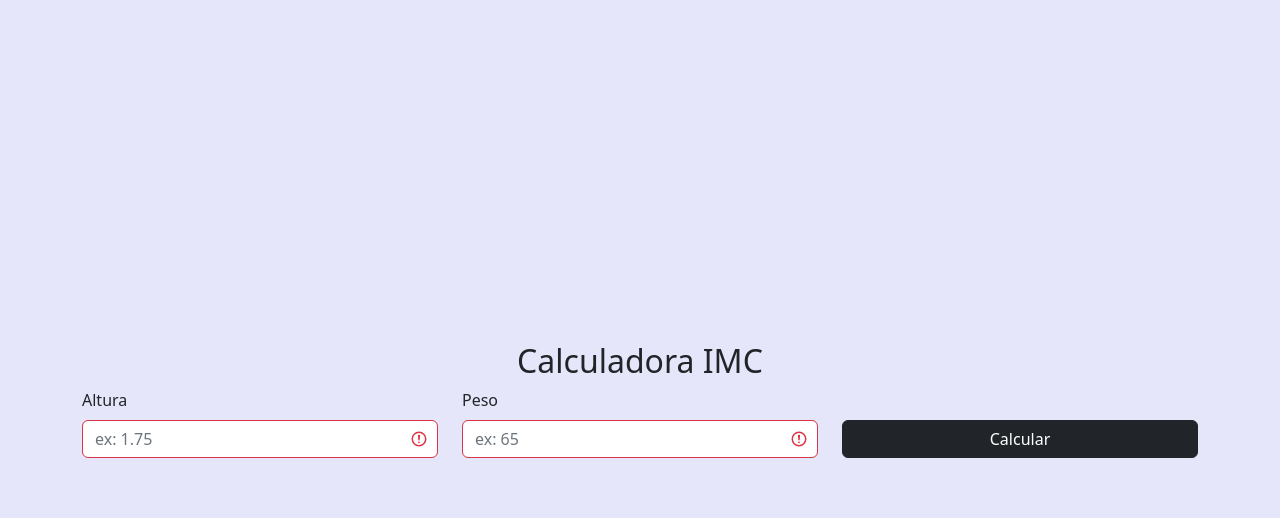
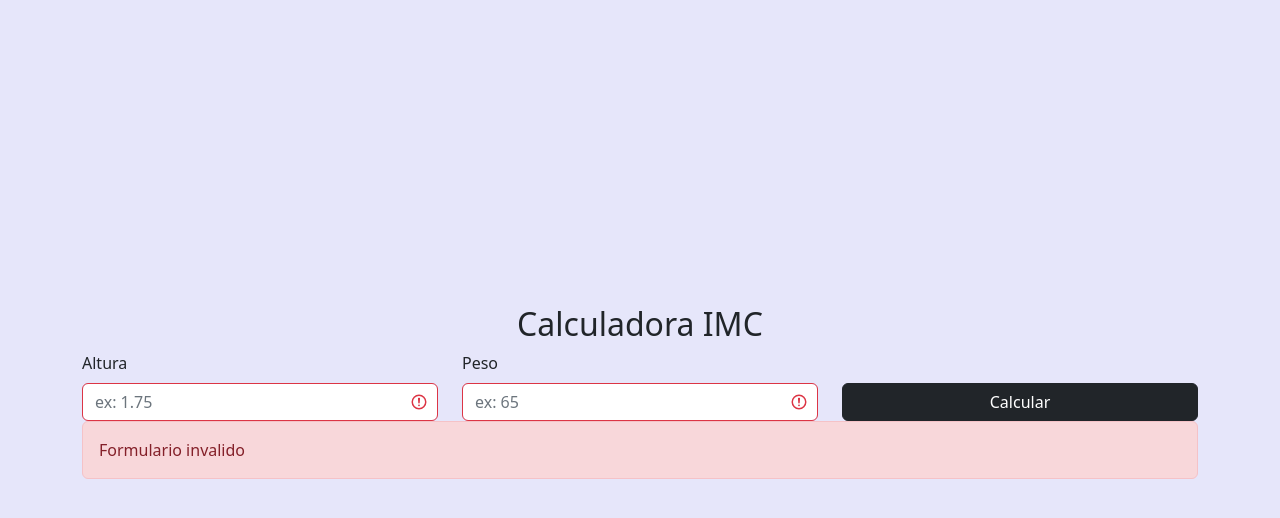
Before and after one commit to thaissaduraess/IMC-project, a plain HTML site: page project-IMC/index.html in a window 1280 px wide. Both pictures are taken after a click on the input "Calcular". Drawn offline with nearby package versions, Linux system fonts and the light colour scheme.

Commit message:
create function

```diff
--- a/project-IMC/index.html
+++ b/project-IMC/index.html
@@ -28,13 +28,16 @@
                     <input id="peso" type="text" class="form-control" placeholder="ex: 65">
                 </div>
                 <div class="col d-flex align-items-end w-50">
-                    <input class="btn btn-dark flex-grow-1" type="submit" value="Calcular" onclick="executeProcess()" ></input>
+                    <input class="btn btn-dark flex-grow-1" type="submit" value="Calcular"
+                        onclick="executeProcess()"></input>
                 </div>
             </div>
+            <div id="errorResult" hidden="true" role="alert">
 
+            </div>
             <table id="table-imc" class="table align-self-sm-center m-3">
                 <tbody>
-                        <tr class="h2 text-center" >
+                    <tr class="h2 text-center">
                         <td colspan="2" id="resultado">...</td>
                     </tr>
                     <tr id="abaixoPeso">
@@ -67,29 +70,33 @@
     </div>
 </body>
 <script>
+    const HIDE_COMMANDS = {
+        SHOW: 'papadinha',
+        HIDE: 'de porco'
+    }
     const bgSuccess = 'bg-success';
     const bgWarning = 'bg-warning';
     const bgDanger = 'bg-danger';
     const bgBlack = 'bg-black';
 
     const IMCDICT = {
-        ABAIXOPESO:{
+        ABAIXOPESO: {
             background: bgWarning,
             row: 'abaixoPeso'
         },
-        PESONORMAL:{
+        PESONORMAL: {
             background: bgSuccess,
             row: 'pesoNormal'
         },
-        SOBREPESO:{
+        SOBREPESO: {
             background: bgWarning,
             row: 'sobrepeso'
         },
-        OBESIDADE1:{
+        OBESIDADE1: {
             background: bgDanger,
             row: 'obesidade1'
         },
-        OBESIDADE2:{
+        OBESIDADE2: {
             background: bgDanger,
             row: 'obesidade2'
         },
@@ -107,7 +114,7 @@
         return !(!value)
     }
 
-    function getElementById(id){
+    function getElementById(id) {
         return document.getElementById(id)
     }
 
@@ -119,16 +126,18 @@
         showResult(imc)
     }
 
-    function hideCard(){
+    function hideCard() {
         var dBlock = getElementById("table-imc");
         dBlock.style.display = dBlock.style.display === 'none' ? '' : 'block';
     }
 
-    function changeElementById(id, className, message){
-        const result = getElementById(id)
+    function changeElementById(id, className, message, hidden) {
+        let result = getElementById(id)
         result.className = className
         if (message)
             result.innerHTML = message
+        if (hidden)
+            result.hidden = !(hidden === HIDE_COMMANDS.SHOW)
     }
 
     function setResultMessage(message, classe, idrow) {
@@ -136,7 +145,8 @@
         changeElementById(idrow, classe)
     }
 
-    function getPropsToShow(imc){
+
+    function getPropsToShow(imc) {
         if (imc < 18.5) {
             return IMCDICT.ABAIXOPESO
         } else if (imc >= 18.5 && imc < 25) {
@@ -153,7 +163,7 @@
     }
 
     function showResult(IMC) {
-        const props = getPropsToShow(IMC )
+        const props = getPropsToShow(IMC)
         setResultMessage(IMC, props.background, props.row)
     }
 
@@ -166,7 +176,8 @@
 
         const pesoClass = getClassForm(pesoIsValid)
         const alturaClass = getClassForm(alturaIsValid)
-
+        peso.className = 'form-control'
+        altura.className = 'form-control'
         peso.classList.add(pesoClass)
         altura.classList.add(alturaClass)
     }
@@ -182,15 +193,27 @@
         const isInvalid = validate()
         if (isInvalid) {
             showFeedBackInputs()
-            setResultMessage('Formulario invalido', 'bg-danger')
+            changeElementById('errorResult', 'alert alert-danger', 'Formulario invalido', HIDE_COMMANDS.SHOW)
+            // setResultMessage('Formulario invalido', 'bg-danger')
         } else {
+            changeElementById('errorResult', 'alert alert-danger', 'Formulario invalido', HIDE_COMMANDS.HIDE)
+
             showFeedBackInputs()
             calculateIMC()
             hideCard()
         }
 
     }
+    function initFocus() {
+        el = getElementById('altura')
+        el.focus()
+    }
 
+    function startPage() {
+        initFocus()
+    }
+
+    document.addEventListener("load", startPage());
 
 </script>
 
```
Lines whose indentation alone changed are shown as unchanged.
